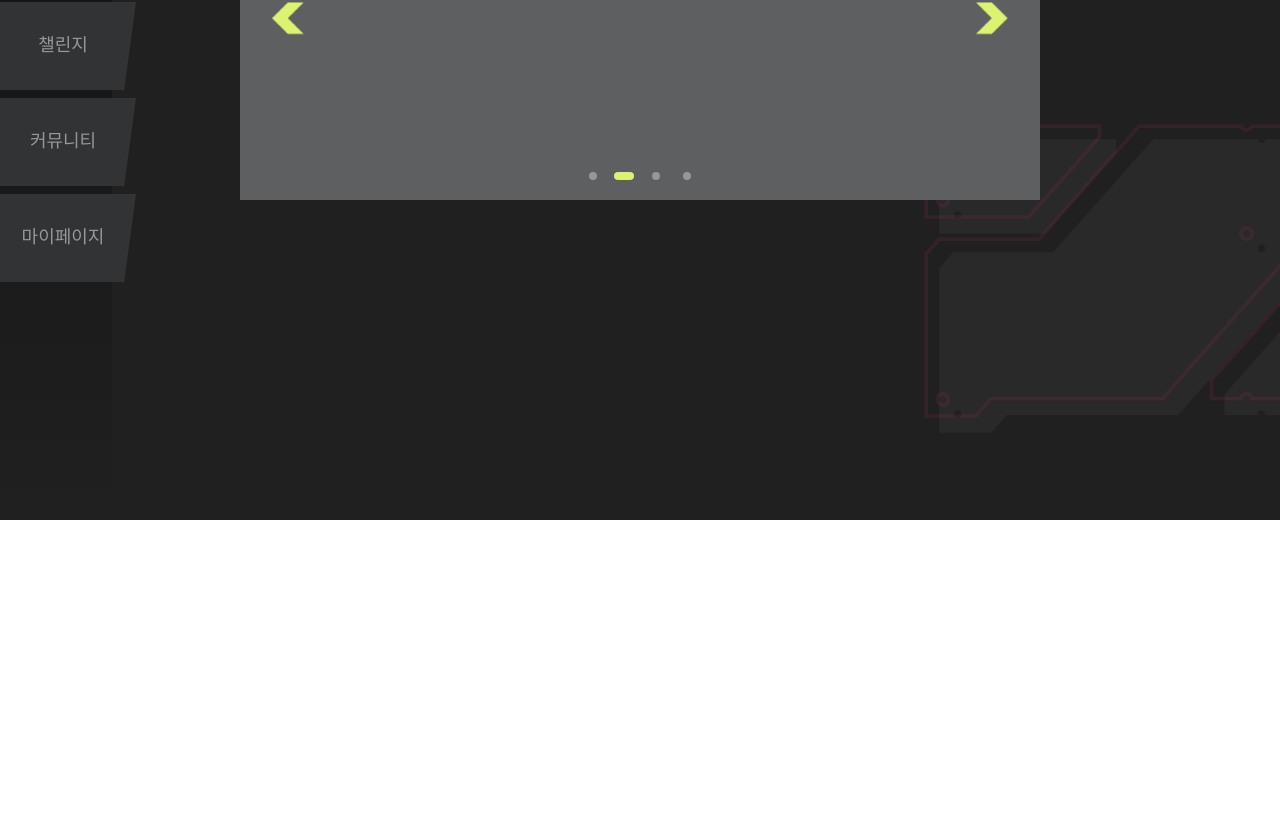
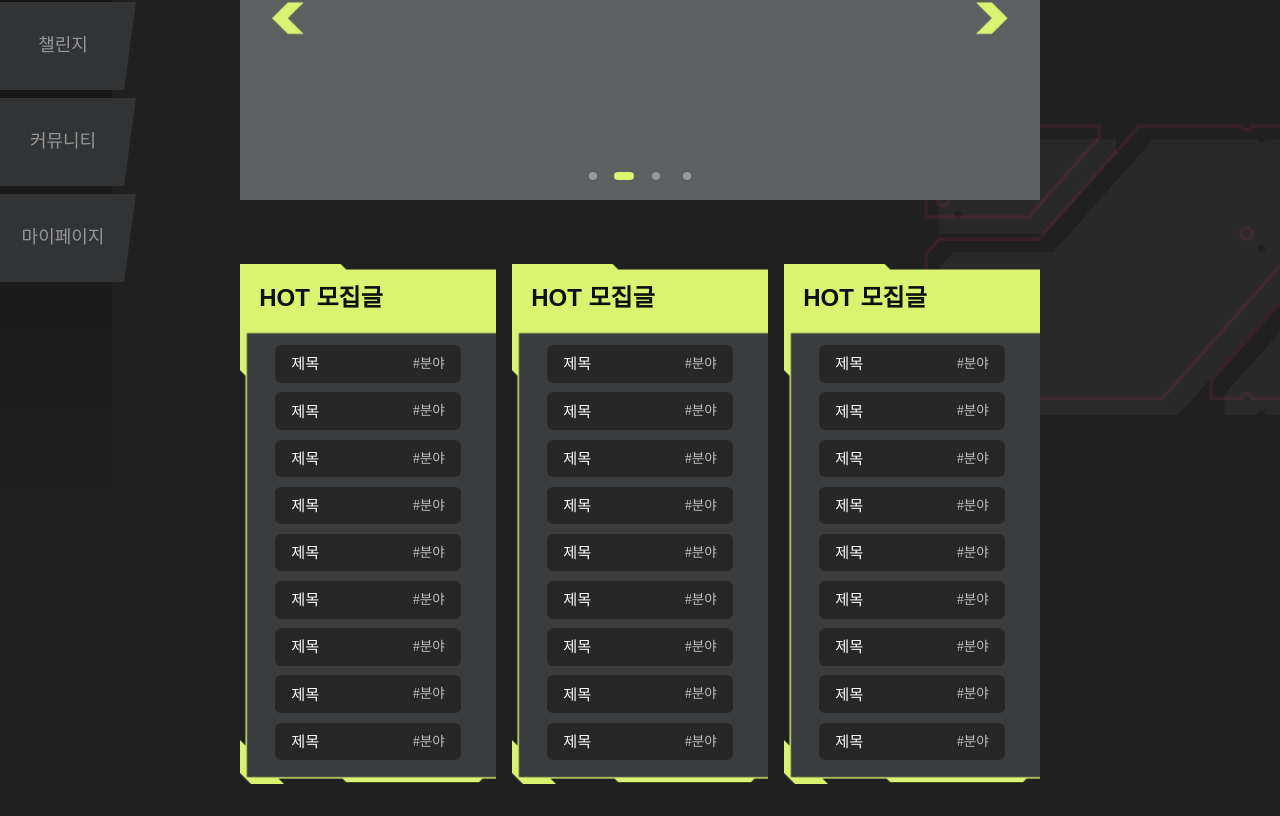
Before and after one commit to AiM-Club/AiM-web, a React (Vite) app: page / in a window 1280 px wide. Shown: the part 280-1096 px from the top of the page. Before the commit the page ends 800 px from the top, so only its background shows below. Built offline with nearby package versions, Linux system fonts and the light colour scheme; a web font is replaced by a local one.

Commit message:
feat: 카드 리스트 구현

```diff
--- /dev/null
+++ b/src/components/card/CardList.style.ts
@@ -0,0 +1,47 @@
+import styled from "styled-components";
+import CardBg from "@/assets/CardGreen.png";
+
+export const CardWrapper = styled.div`
+  width: 350px;
+  height: 520px;
+  background-image: url(${CardBg});
+  background-size: cover;
+  background-repeat: no-repeat;
+  padding: 1.2rem;
+  box-sizing: border-box;
+  display: flex;
+  flex-direction: column;
+`;
+
+export const Title = styled.div`
+  font: var(--title-h-l);
+  color: var(--text-tertiary);
+  margin-bottom: 1rem;
+`;
+
+export const ListBox = styled.div`
+
+  border-radius: 8px;
+  padding: 1rem;
+  display: flex;
+  flex-direction: column;
+  gap: 0.6rem;
+  overflow-y: hidden;
+`;
+
+export const ListItem = styled.div`
+  background: #272727;
+  color: #fff;
+  font-size: 0.95rem;
+  padding: 0.7rem 1rem;
+  border-radius: 6px;
+
+  display: flex;
+  justify-content: space-between;
+  align-items: center;
+
+  .tag {
+    color: #bfbfbf;
+    font-size: 0.85rem;
+  }
+`;
--- /dev/null
+++ b/src/components/card/CardList.tsx
@@ -0,0 +1,38 @@
+import * as S from "./CardList.style";
+
+interface Item {
+  id: number;
+  title: string;
+  tag: string;
+}
+
+const mockData: Item[] = [
+  { id: 1, title: "제목", tag: "#분야" },
+  { id: 2, title: "제목", tag: "#분야" },
+  { id: 3, title: "제목", tag: "#분야" },
+  { id: 4, title: "제목", tag: "#분야" },
+  { id: 5, title: "제목", tag: "#분야" },
+  { id: 6, title: "제목", tag: "#분야" },
+  { id: 7, title: "제목", tag: "#분야" },
+  { id: 8, title: "제목", tag: "#분야" },
+  { id: 9, title: "제목", tag: "#분야" },
+];
+
+const CardList = () => {
+  return (
+    <S.CardWrapper>
+      <S.Title>HOT 모집글</S.Title>
+
+      <S.ListBox>
+        {mockData.map((item) => (
+          <S.ListItem key={item.id}>
+            <span>{item.title}</span>
+            <span className="tag">{item.tag}</span>
+          </S.ListItem>
+        ))}
+      </S.ListBox>
+    </S.CardWrapper>
+  );
+};
+
+export default CardList;
--- a/src/pages/home/Home.tsx
+++ b/src/pages/home/Home.tsx
@@ -1,3 +1,4 @@
+import CardList from "@/components/card/CardList";
 import MainSlider from "@/components/slider/MainSlider";
 import DefaultLayout from "@/layouts/defaultLayout/DefaultLayout";
 import * as S from "@/styles/home/Home.style.ts";
@@ -6,9 +7,14 @@ const Home = () => {
 
     return(
         <DefaultLayout>
-            <S.BannerSection>
-                <MainSlider />
-            </S.BannerSection>
+            <MainSlider />
+            <S.HomeWrapper>
+                <S.CardWrapper>
+                    <CardList />
+                    <CardList />
+                    <CardList />
+                </S.CardWrapper>
+            </S.HomeWrapper>
         </DefaultLayout>
     )
 }
--- a/src/styles/home/Home.style.ts
+++ b/src/styles/home/Home.style.ts
@@ -1,5 +1,16 @@
 import styled from "styled-components";
 
-export const BannerSection = styled.div`
-background-color: blue;
+export const HomeWrapper = styled.div`
+  width: 100%;
+  display: flex;
+  flex-direction: column;
+  gap: 2rem;
+  margin: 2rem 0;
 `;
+
+export const CardWrapper = styled.div`
+  margin-top: 2rem;
+  width: 100%;
+  display: flex;
+  gap: 1rem;
+`;
```
Also changed, not shown: src/assets/CardGreen.png (added).
